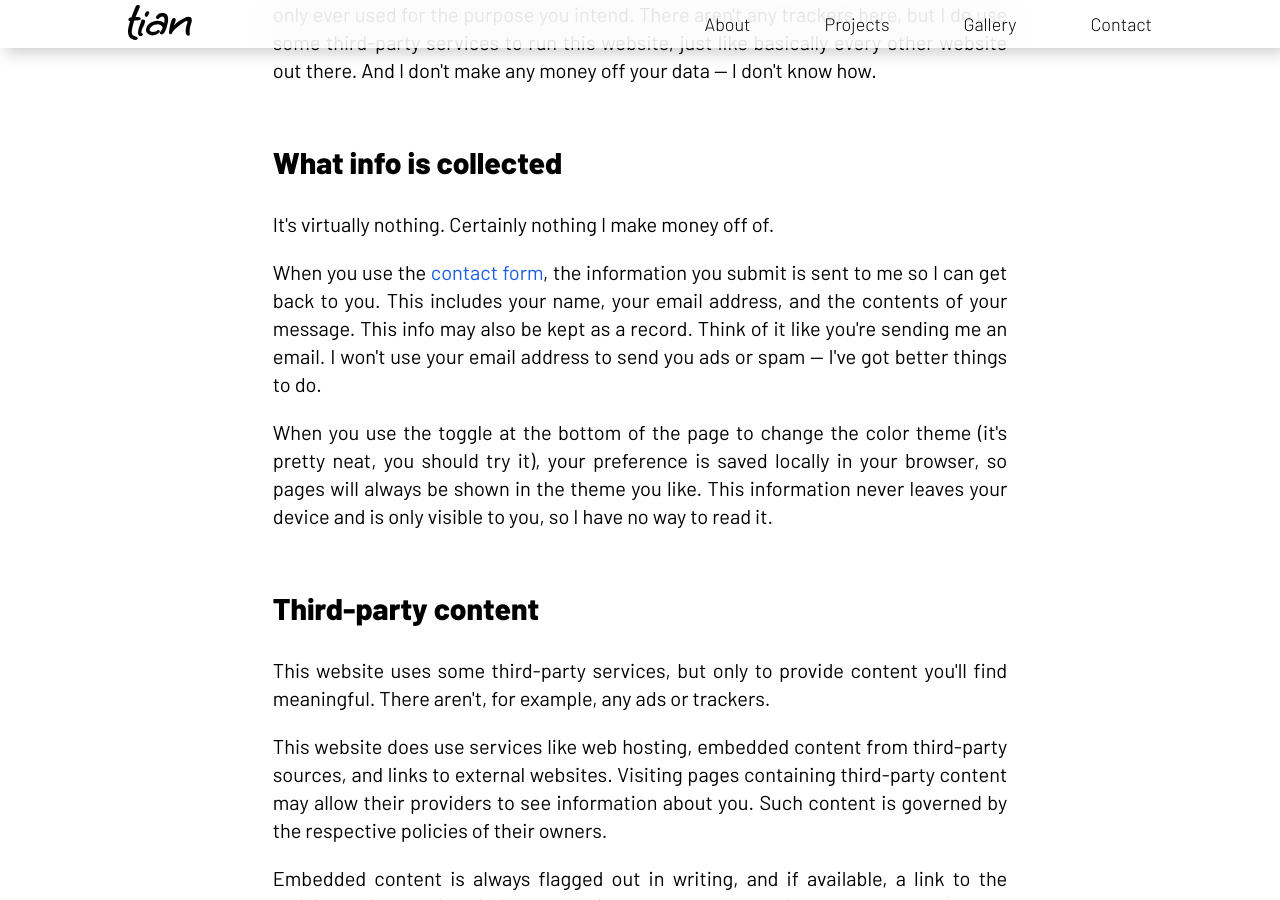
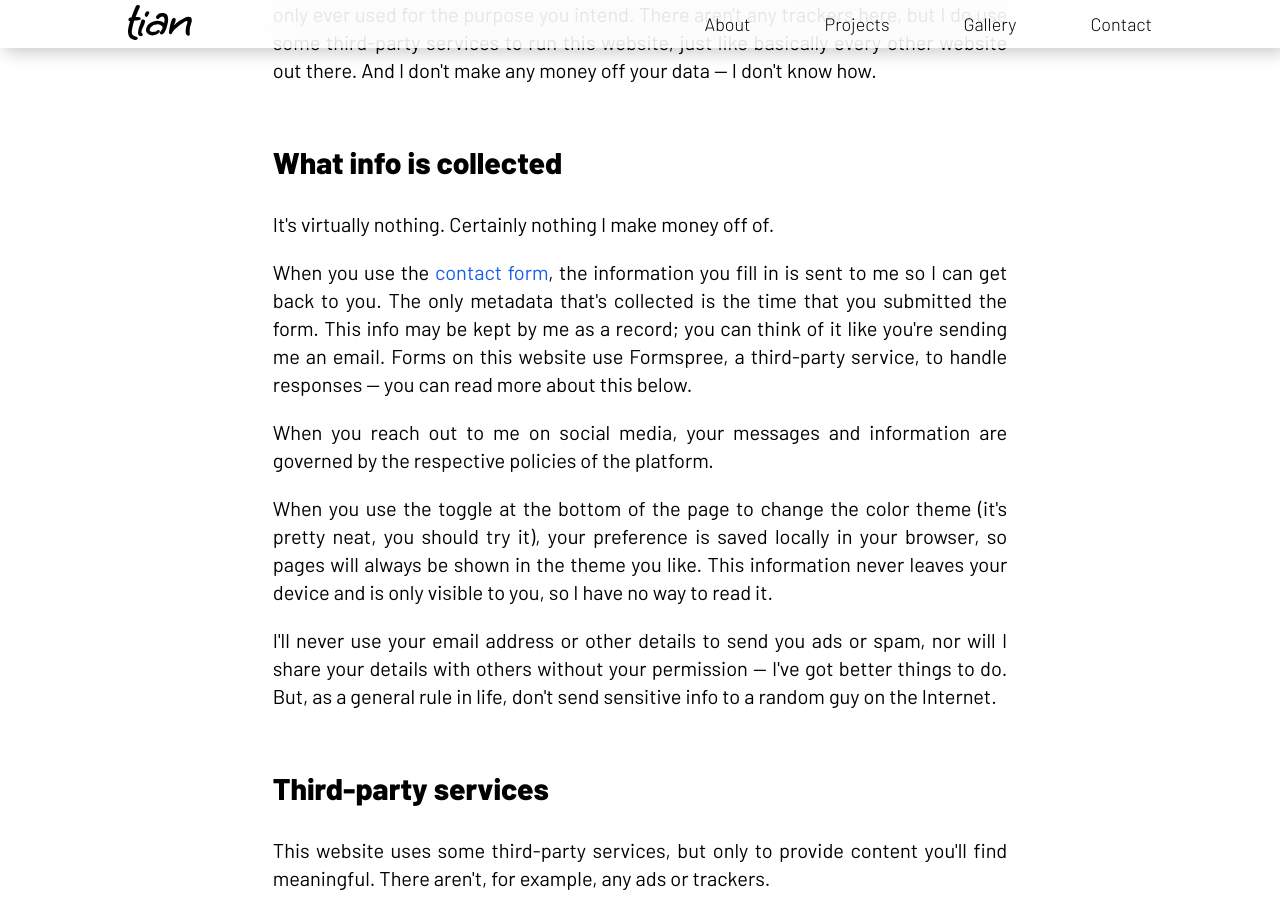
Before and after one commit to qitianshi/qitianshi.com, a Jekyll site: the page built from src/legal/privacy.html, in a window 1280 px wide and 900 px high, scrolled down 670 px. Built offline with Jekyll 4.4.1, drawn with Linux system fonts in a browser that asks for light colours; some web fonts are replaced; some of the changed text lies outside the part shown.

Commit message:
Update Privacy Policy with Formspree

```diff
--- a/src/legal/privacy.html
+++ b/src/legal/privacy.html
@@ -25,21 +25,27 @@
     It's virtually nothing. Certainly nothing I make money off of.
 </p>
 <p>
-    When you use the <a href="/contact">contact form</a>, the information you submit is sent to me so I can get back to you. This includes your name, your email address, and the contents of your message. This info may also be kept as a record. Think of it like you're sending me an email. I won't use your email address to send you ads or spam &mdash; I've got better things to do.
+    When you use the <a href="/contact">contact form</a>, the information you fill in is sent to me so I can get back to you. The only metadata that's collected is the time that you submitted the form. This info may be kept by me as a record; you can think of it like you're sending me an email. Forms on this website use Formspree, a third-party service, to handle responses &mdash; you can read more about this below.
+</p>
+<p>
+    When you reach out to me on social media, your messages and information are governed by the respective policies of the platform.
 </p>
 <p>
     When you use the toggle at the bottom of the page to change the color theme (it's pretty neat, you should try it), your preference is saved locally in your browser, so pages will always be shown in the theme you like. This information never leaves your device and is only visible to you, so I have no way to read it.
 </p>
+<p>
+    I'll never use your email address or other details to send you ads or spam, nor will I share your details with others without your permission &mdash; I've got better things to do. But, as a general rule in life, don't send sensitive info to a random guy on the Internet.
+</p>
 
-<h2>Third-party content</h2>
+<h2>Third-party services</h2>
 <p>
     This website uses some third-party services, but only to provide content you'll find meaningful. There aren't, for example, any ads or trackers.
 </p>
 <p>
-    This website does use services like web hosting, embedded content from third-party sources, and links to external websites. Visiting pages containing third-party content may allow their providers to see information about you. Such content is governed by the respective policies of their owners.
+    This website does contain links to third-party websites and embedded content from third parties. Visiting pages containing third-party content may allow their providers to see information about you; such content is governed by the respective policies of their owners. Links to external websites are marked with a &nearr; symbol. Embedded content is always flagged out in writing, and if available, a link to the policies of its provider is included.
 </p>
 <p>
-    Embedded content is always flagged out in writing, and if available, a link to the policies of its provider is included. Links to external websites are marked with a &nearr; symbol. Other third-party services are described here.
+    This website also uses some third-party services to provide essential functionality, which are described here.
 </p>
 
 <h3>GitHub Pages</h3>
@@ -57,3 +63,8 @@
 <p>
     See the <a href="/legal/acknowledgments">Acknowledgments</a> to find out which fonts are provided by Google Fonts.
 </p>
+
+<h3>Formspree</h3>
+<p>
+    When you submit a form on this website, your response is sent to Formspree, a web form backend service, which then forwards the details to me in an email. Formspree is an American software company whose service is widely used across the Internet. Formspree does not sell your data to any third parties. You can learn more from <a href="https://formspree.io/security/" target="_blank" class="external-link">Formspree's Security page</a> and <a href="https://formspree.io/legal/privacy-policy/" target="_blank" class="external-link">Formspree's Privacy Policy</a>.
+</p>
```
